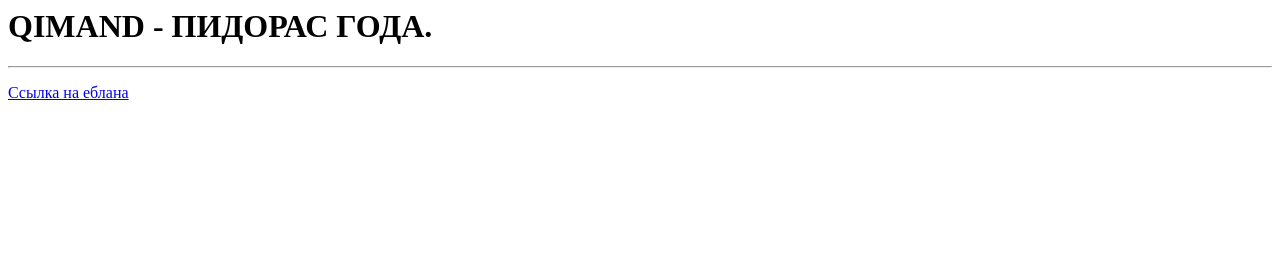
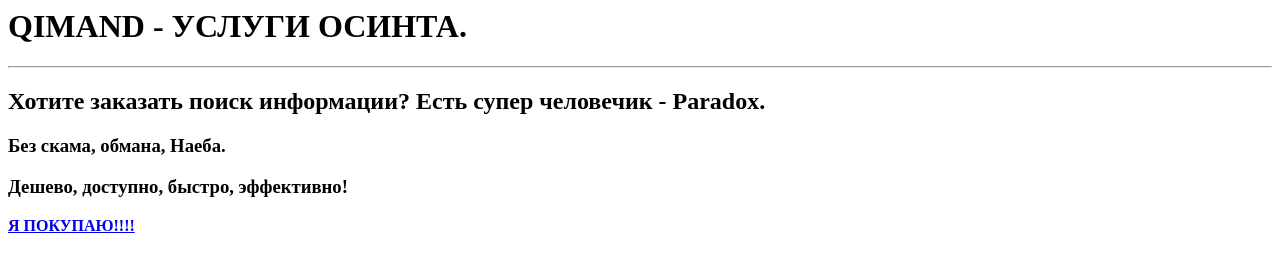
Before and after one commit to bio12345/bio12345.github.io, a plain HTML site: page paradox.html in a window 1280 px wide. Drawn offline with Linux system fonts and the light colour scheme.

Commit message:
Update paradox.html

```diff
--- a/paradox.html
+++ b/paradox.html
@@ -1,9 +1,12 @@
 <DOCTYPE html>
 <head>
-  <title>Пидор года</title>
+  <title>Лучший осинтер</title>
 </head>
 <body>
-  <h1>QIMAND - ПИДОРАС ГОДА.</h1>
+  <h1>QIMAND - УСЛУГИ ОСИНТА.</h1>
   <hr>
-  <p><a href="https://t.me/Qimand">Ссылка на еблана</p>
+  <h2>Хотите заказать поиск информации? Есть супер человечик - Paradox.</h2>
+  <h3>Без скама, обмана, Наеба.<h3>
+  <h3>Дешево, доступно, быстро, эффективно!</h3>
+  <p><a href="https://t.me/Qimand"><B>Я ПОКУПАЮ!!!!</B></p>
 </body>
```
